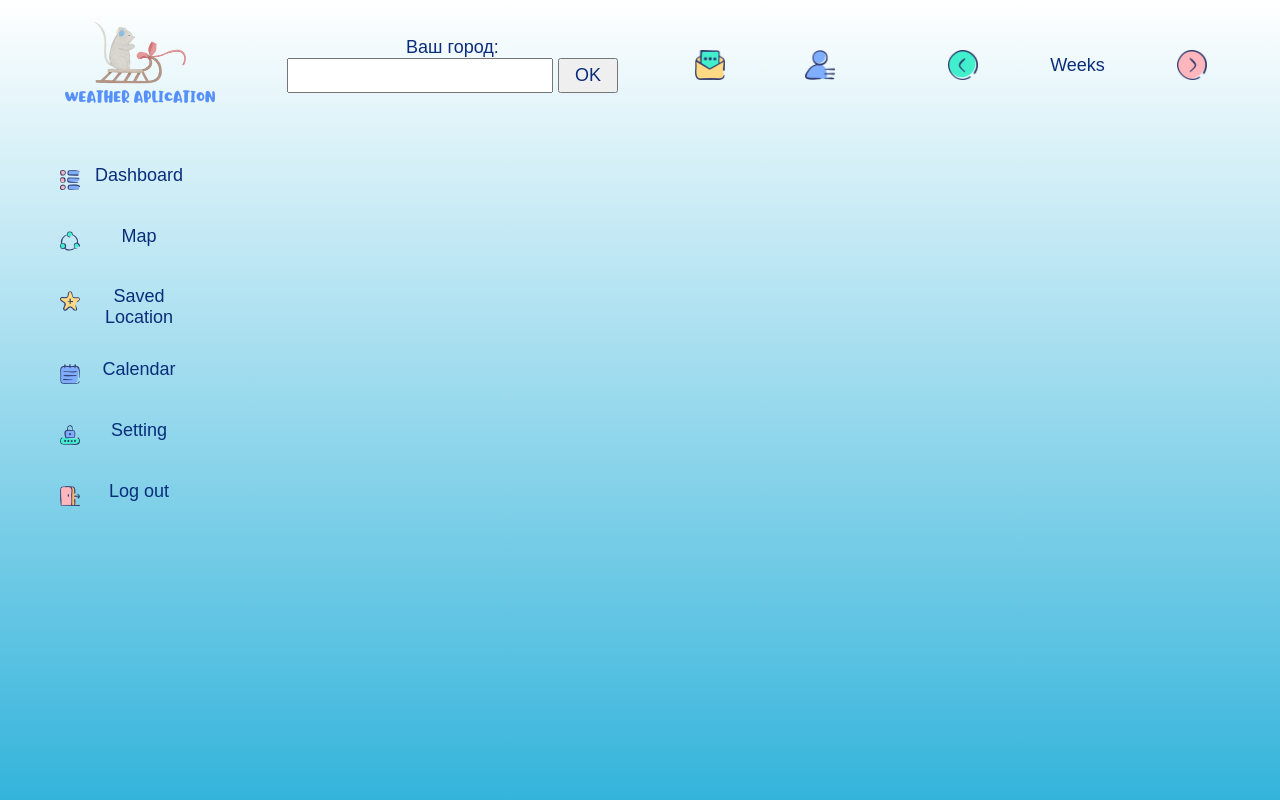
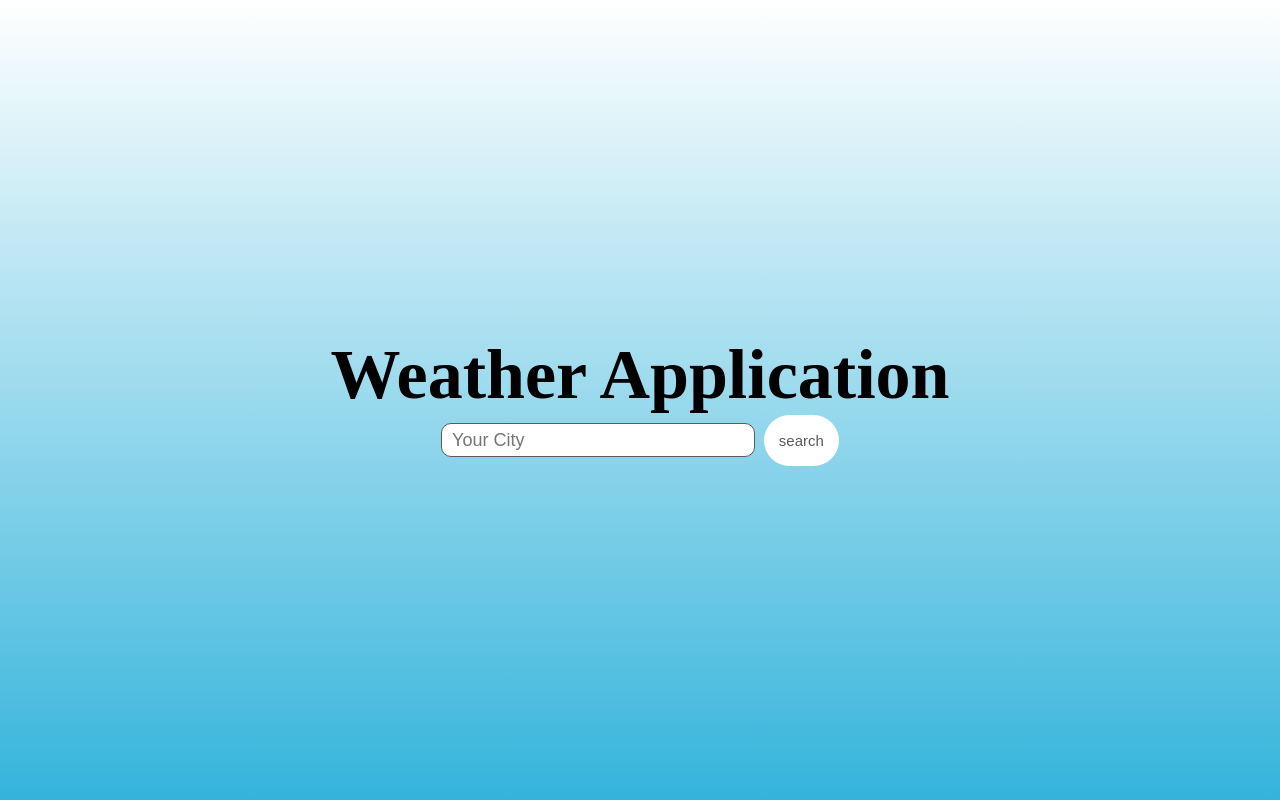
Before and after one commit to ElenaGlu/Weather_forecast, a Django app: page / in a window 1280 px wide. Run offline with Django 4.2, Linux system fonts and the light colour scheme; some libraries are stand-ins or nearby versions; some web fonts are replaced.

Commit message:
update all templates

```diff
--- a/App/static/css/grid-style.css
+++ b/App/static/css/grid-style.css
@@ -3,9 +3,7 @@ body {
     height: 100%;
     margin: 0;
     Background: linear-gradient(0deg, rgb(52, 180, 219), #ffffff) fixed;
-
 }
-
 
 .grid * {
     padding: 5px 15px;
@@ -20,84 +18,20 @@ body {
 .grid {
     height: 100%;
     display: grid;
-    grid-template-columns:  1fr 3fr 2fr;
-    grid-template-rows: 130px 1fr 50px;
+    grid-template-columns: 2fr 1fr;
+    grid-template-rows: 50px 1fr 50px;
     grid-template-areas:
-     "header header header"
-     "aside main section"
-     "footer footer footer";
+     "header header"
+     "main section"
+     "footer footer";
 }
-
-header {
-    grid-area: header;
-
-    border-radius: 50px;
-    display: grid;
-    grid-template-columns:2fr 3fr 2fr  3fr ;
-
-    align-items:center;
-
-}
-.nav {
-    display: grid;
-    grid-template-columns: 1fr  1fr;
-    justify-items: center;
-
-}
-.week {
-    display: grid;
-    grid-template-columns: 2fr 1fr 2fr;
-    padding: 0;
-    align-items:center;
-    justify-items: center;
-
-
-}
-
-aside {
-    grid-area: aside;
-    display: grid;
-    grid-template-columns: 1fr;
-    grid-template-rows:  2fr 1fr;
-}
-
-.desk{
-    display: grid;
-    margin-top: 10%;
-}
-.dashboard{
-display: grid;
-grid-template-columns: 50px 1fr;
-
-}
-.map{
-    display: grid;
-    grid-template-columns: 50px 1fr;
-}
-.saved {
-    display: grid;
-    grid-template-columns: 50px 1fr;
-}
-.calendar {
-    display: grid;
-    grid-template-columns: 50px 1fr;
-}
-.setting {
-    display: grid;
-    grid-template-columns: 50px 1fr;
-}
-.logout {
-    display: grid;
-    grid-template-columns: 50px 1fr;
-}
-
 
 main {
     grid-area: main;
     display: grid;
     gap: 10px;
     grid-template-columns: 1fr 1fr;
-    grid-template-rows: 300px 100px 100px 100px 100px 100px;
+    grid-template-rows: 100px 100px 100px 100px 100px 100px;
     grid-template-areas:
     "today today"
     "uv wind "
@@ -109,7 +43,6 @@ main {
 .Today{
     grid-area: today;
     display: grid;
-    background-image: url(/images/s.jpg);
     background-size: cover;
     border-radius: 50px;
 }
@@ -178,12 +111,8 @@ main {
     align-items: center;
 }
 
-
-
-
 section {
     grid-area: section;
-
     display: grid;
 }
 
@@ -229,13 +158,6 @@ section {
 }
 
 
-
-
-
-
-
-
-
 footer {
     grid-area: footer;
 }
--- /dev/null
+++ b/App/static/css/search.css
@@ -0,0 +1,64 @@
+html,
+body {
+    height: 100%;
+    margin: 0;
+    Background: linear-gradient(0deg, rgb(52, 180, 219), #ffffff) fixed;
+
+}
+
+@font-face {
+  font-family: 'Rocher';
+  src: url(https://assets.codepen.io/9632/RocherColorGX.woff2);
+}
+
+body {
+  font-family: 'Rocher';
+  text-align: center;
+  font-size: 35px;
+  height: 100vh;
+  display: flex;
+  flex-direction: column;
+  align-items: center;
+  justify-content: center;
+}
+
+h1 {
+  margin: 0;
+}
+
+@font-palette-values --Mint {
+  font-family: Rocher;
+  base-palette: 7;
+}
+
+.mint {
+  font-palette: --Mint;
+}
+
+input[type="text"] {
+   border: 1px solid;
+   border-radius: 10px;
+   -webkit-border-radius: 10px;
+   -moz-border-radius: 10px;
+   -khtml-border-radius: 10px;
+   background: #ffffff !important;
+   outline: none;
+   height: 30px;
+   width: 300px;
+    color: #5d5959;
+   font-size: 18px;
+    padding-left: 10px;
+}
+
+input[type=submit] {
+    padding:17px 15px;
+    background: #ffffff;
+    border:0 none;
+    cursor:pointer;
+    -webkit-border-radius: 30px;
+    border-radius: 30px;
+    color: #5d5959;
+      font-size: 15px;
+
+
+}
--- a/App/static/css/style.css
+++ b/App/static/css/style.css
@@ -12,68 +12,6 @@
   justify-content: center;
   align-items: center;
 }
-
-/*.search-container{*/
-/*  background: #fff;*/
-/*  height: 30px;*/
-/*  border-radius: 30px;*/
-/*  padding: 10px 20px;*/
-/*  display: flex;*/
-/*  justify-content: center;*/
-/*  align-items: center;*/
-/*  cursor: pointer;*/
-/*  transition: 0.8s;*/
-/*  !*box-shadow:inset 2px 2px 2px 0px rgba(255,255,255,.5),*/
-/*  inset -7px -7px 10px 0px rgba(0,0,0,.1),*/
-/* 7px 7px 20px 0px rgba(0,0,0,.1),*/
-/* 4px 4px 5px 0px rgba(0,0,0,.1);*/
-/* text-shadow:  0px 0px 6px rgba(255,255,255,.3),*/
-/*            -4px -4px 6px rgba(116, 125, 136, .2);*/
-/*text-shadow: 2px 2px 3px rgba(255,255,255,0.5);*!*/
-/*box-shadow:  4px 4px 6px 0 rgba(255,255,255,.3),*/
-/*            -4px -4px 6px 0 rgba(116, 125, 136, .2), */
-/*  inset -4px -4px 6px 0 rgba(255,255,255,.2),*/
-/*  inset 4px 4px 6px 0 rgba(0, 0, 0, .2);*/
-/*}*/
-
-/*.search-container:hover > .search-input{*/
-/*  width: 400px;*/
-/*}*/
-
-/*.search-container .search-input{*/
-/*  background: transparent;*/
-/*  border: none;*/
-/*  outline:none;*/
-/*  width: 0px;*/
-/*  font-weight: 500;*/
-/*  font-size: 16px;*/
-/*  transition: 0.8s;*/
-
-/*}*/
-
-/*.search-container .search-btn .fas{*/
-/*  color: #5cbdbb;*/
-/*}*/
-
-/*@keyframes hoverShake {*/
-/*0% {transform: skew(0deg,0deg);}*/
-/*25% {transform: skew(5deg, 5deg);}*/
-/*75% {transform: skew(-5deg, -5deg);}*/
-/*100% {transform: skew(0deg,0deg);}*/
-/*}*/
-
-/*.search-container:hover{*/
-/*animation: hoverShake 0.15s linear 3;*/
-/*}*/
-
-
-/* main */
-
-main {
-
-}
-
-
 .tommorow {
   border: 3px solid rgb(126, 212, 232);
   border-radius: 50px;
--- a/App/templates/App/base.html
+++ b/App/templates/App/base.html
@@ -12,43 +12,17 @@
 <body>
     <div class="grid">
         <header>
-            <div class="logo">
-                <img src="{{'../static/images/logo.png'}}" width=180px />
-            </div>
 
 
-                <form action="place/" method="post">
-                           {% csrf_token %}
-                    <label for="place">Ваш город: </label>
-                    <input id="place" type="text" name="place" value="{{ current_place }}">
-                    <input type="submit" value="OK">
-                </form>
+<!--                <form action="place/" method="post">-->
+<!--                           {% csrf_token %}-->
+<!--                    <label for="place">Ваш город: </label>-->
+<!--                    <input id="place" type="text" name="place" value="{{ current_place }}">-->
+<!--                    <input type="submit" value="OK">-->
+<!--                </form>-->
 
-
-
-            <div class="nav">
-                <img src="{{'../static/images/sidebar/007-email.png'}}" width=60px />
-                <img src="{{'../static/images/sidebar/006-user.png'}}" width=60px />
-            </div>
-
-            <div class="week">
-                <img src="{{'../static/images/sidebar/009-left-chevron.png'}}" width=60px />
-                <p>Weeks</p>
-                <img src="{{'../static/images/sidebar/010-right-chevron.png'}}" width=60px /></div>
         </header>
 
-        <aside>
-
-            <div class="desk">
-                <div class="dashboard"><img src="{{'../static/images/sidebar/001-menu.png'}}" width=50px />Dashboard</div>
-                <div class="map"><img src="{{'../static/images/sidebar/002-share.png'}}" width=50px />Map</div>
-                <div class="saved"><img src="{{'../static/images/sidebar/003-add.png'}}" width=50px />Saved Location</div>
-                <div class="calendar"><img src="{{'../static/images/sidebar/004-notepad.png'}}" width=50px />Calendar</div>
-                <div class="setting"><img src="{{'../static/images/sidebar/008-password.png'}}" width=50px />Setting</div>
-                <div class="logout"><img src="{{'../static/images/sidebar/005-logout.png'}}" width=50px />Log out</div>
-            </div>
-            <div></div>
-        </aside>
 
   {% block content %}
 		{% endblock %}
--- /dev/null
+++ b/App/templates/App/search.html
@@ -0,0 +1,38 @@
+{% load static %}
+<!DOCTYPE html>
+<html lang="en">
+<head>
+<head>
+    <meta charset="UTF-8">
+    <meta name="viewport" content="width=device-width, initial-scale=1.0">
+    <link rel="stylesheet" type="text/css" href="{% static 'css/search.css' %}">
+    <link href="https://use.fontawesome.com/releases/v5.6.1/css/all.css" rel="stylesheet">
+    <link href="https://fonts.googleapis.com/css2?family=Lato&display=swap" rel="stylesheet">
+    <title>{% block title %}Weather Aplication{% endblock %}</title>
+</head>
+<body>
+<h1 class="mint">Weather Application</h1>
+            <form action="place/" method="post">
+                {% csrf_token %}
+
+                <form action="place/" method="post">
+                           {% csrf_token %}
+                    <label for="place"></label>
+                    <input id="place" type="text" placeholder="Your City" name="place" value="{{ current_place }}">
+                    <input type="submit" value="search">
+                </form>
+
+                </form>
+
+
+                  </div>
+                </div>
+
+                <div id="results">
+                </div>
+            </form>
+</head>
+<body>
+
+</body>
+</html>
--- a/App/views.py
+++ b/App/views.py
@@ -9,7 +9,7 @@ import requests
 
 
 def search_place(request):
-    return render(request, 'App/base.html')
+    return render(request, 'App/search.html')
 
 
 def get_place(request):
@@ -18,10 +18,13 @@ def get_place(request):
     if request.method == 'POST':
         # if form.is_valid():
         place = request.POST.get('place')
-        url = ('https://api.openweathermap.org/data/2.5/weather?q=' + place +
-               '&units=metric&lang=ru&appid=cd1ab723a1cf674c1fd4544a78684676')
+        url_today = ('https://api.openweathermap.org/data/2.5/weather?q=' + place +
+                     '&units=metric&lang=ru&appid=cd1ab723a1cf674c1fd4544a78684676')
+        url_week = ('https://api.openweathermap.org/data/2.5/forecast?q=' + place +
+                    '&units=metric&lang=ru&appid=cd1ab723a1cf674c1fd4544a78684676')
 
-        weather_data = requests.get(url).json()
+        weather_data = requests.get(url_today).json()
+        # conditions = str(round(weather_data['weather'][0]['description']))
         temperature = str(round(weather_data['main']['temp']))
         temperature_feels = str(round(weather_data['main']['feels_like']))
         clouds = str(round(weather_data['clouds']['all']))
@@ -32,11 +35,15 @@ def get_place(request):
         temp_min = str(round(weather_data['main']['temp_min']))
         temp_max = str(round(weather_data['main']['temp_max']))
 
+        weather_week = requests.get(url_week).json()
+        temp_list = round(weather_week['main']['temp'])
+        print(temp_list)
+
         return render(request, 'App/weather_forecast.html', {'place': place, 'temperature': temperature,
                                                              'temperature_feels': temperature_feels, 'clouds': clouds,
                                                              'pressure': pressure, 'humidity': humidity,
                                                              'visibility': visibility, 'wind_speed': wind_speed,
-                                                             'temp_min': temp_min, 'temp_max': temp_max})
+                                                             'temp_min': temp_min, 'temp_max': temp_max,})
         # else:
         #     form = PlaceForm()
-    return render(request, 'App/base.html')
+    return render(request, 'App/search.html')
```
Also changed, not shown: App/templates/App/weather_forecast.html (+9 -7 lines).
